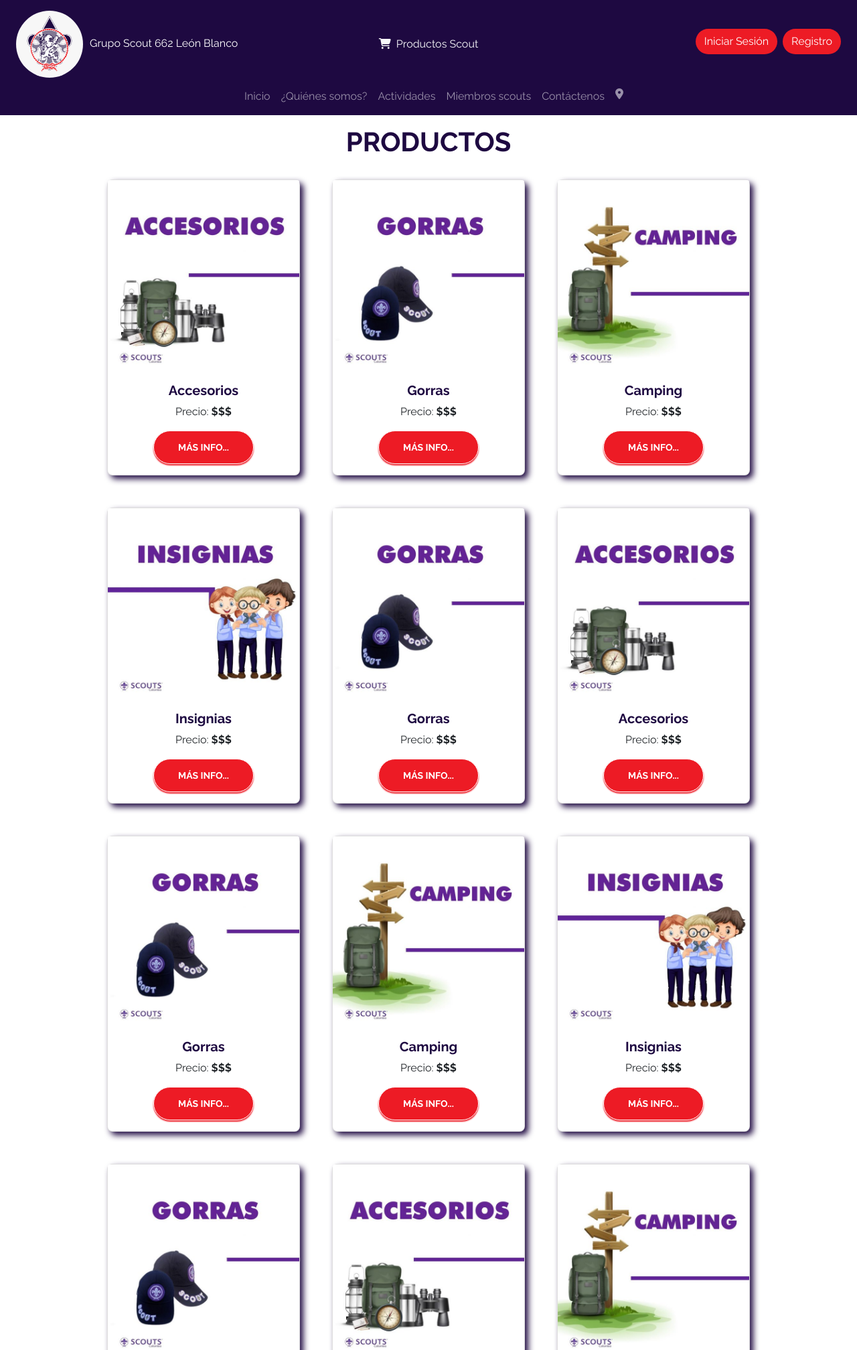
After one commit to EdwinAyala22/proyectoGrupoScout, a PHP site: page /proyectoGrupoScout/views/productos.php in a window 1280 px wide. The commit adds this page. Shown: the top 2016 px of the page at 67% size. Run offline with PHP 8.4, Linux system fonts and the light colour scheme; some libraries are stand-ins or nearby versions.

Commit message:
Se agregó la vista de productos

```diff
--- a/views/home.php
+++ b/views/home.php
@@ -74,8 +74,8 @@ $n = count($productos) - 1;
         <div class="card card_productos text-center m-4" style="width: 18rem;">
             <img src="<?php echo $productos[$i] ?>" class="card-img-top" alt="...">
             <div class="card-body">
-                <h5 class="card-title fw-bolder" style="color: #1e0941;"><?php echo $nombreP[$i] ?></h5>
-                <p class="card-text">Some quick example text to build on the card title and make up the bulk of the card's content.</p>
+                <h5 class="card-title fw-bold" style="color: #1e0941;"><?php echo $nombreP[$i] ?></h5>
+                <p class="card-text">Precio: <strong>$$$</strong> </p>
                 <button type="submit" class="btn btn_general"> <strong>Más info...</strong></button>
             </div>
         </div>
--- /dev/null
+++ b/views/productos.php
@@ -0,0 +1,77 @@
+<?php
+$productos = array(
+    "/proyectoGrupoScout/assets/img/accesorios.jpeg",
+    "/proyectoGrupoScout/assets/img/gorras.jpeg",
+    "/proyectoGrupoScout/assets/img/camping.jpeg",
+    "/proyectoGrupoScout/assets/img/insignias.jpeg",
+    "/proyectoGrupoScout/assets/img/gorras.jpeg",
+    "/proyectoGrupoScout/assets/img/accesorios.jpeg",
+    "/proyectoGrupoScout/assets/img/gorras.jpeg",
+    "/proyectoGrupoScout/assets/img/camping.jpeg",
+    "/proyectoGrupoScout/assets/img/insignias.jpeg",
+    "/proyectoGrupoScout/assets/img/gorras.jpeg",
+    "/proyectoGrupoScout/assets/img/accesorios.jpeg",
+    "/proyectoGrupoScout/assets/img/camping.jpeg",
+);
+$nombreP = array(
+    "Accesorios",
+    "Gorras",
+    "Camping",
+    "Insignias",
+    "Gorras",
+    "Accesorios",
+    "Gorras",
+    "Camping",
+    "Insignias",
+    "Gorras",
+    "Accesorios",
+    "Camping",
+);
+$n = count($productos) - 1;
+?>
+
+<title>Contáctenos</title>
+<?php
+session_start();
+
+require '../views/templates/header.php';
+
+if (!isset($_SESSION['rol'])) {
+    $btn1 = $iniciarBtn;
+    $btn2 = $registrarBtn;
+} else {
+    $btn1 = $menuBtn;
+    $btn2 = $logoutBtn;
+}
+
+?>
+
+
+<div class="mt-3">
+    <h1 class="fw-bold text-center titulo text-wrap">PRODUCTOS</h1>
+</div>
+
+<div class="container d-flex justify-content-center align-items-center flex-wrap">
+
+    <?php
+    for ($i = 0; $i <= $n; $i++) {
+    ?>
+        <div class="card card_productos text-center m-4" style="width: 18rem;">
+            <img src="<?php echo $productos[$i] ?>" class="card-img-top" alt="...">
+            <div class="card-body">
+                <h5 class="card-title fw-bold" style="color: #1e0941;"><?php echo $nombreP[$i] ?></h5>
+                <p class="card-text">Precio: <strong>$$$</strong> </p>
+                <button type="submit" class="btn btn_general"> <strong>Más info...</strong></button>
+            </div>
+        </div>
+    <?php } ?>
+
+</div>
+
+<div id="button-up">
+    <i class="fas fa-chevron-up"></i>
+</div>
+
+<?php
+require '../views/templates/footer.php';
+?>
--- a/views/scouts/menuScout.php
+++ b/views/scouts/menuScout.php
@@ -99,9 +99,9 @@ $s_id = $_GET['s'];
     </div> -->
 </div>
 
-<form method="POST" action="../login.php?logout=1">
+<!-- <form method="POST" action="../login.php?logout=1">
     <button class="btn btn_general" type="submit">Cerrar sesión</button>
-</form>
+</form> -->
 
 <?php
 
--- a/views/templates/header.php
+++ b/views/templates/header.php
@@ -78,7 +78,7 @@ if (!isset($_SESSION['rol'])) {
                 <a href="" class="text-white text-decoration-none titulo_nav"><img src="/proyectoGrupoScout/assets/img/LOGOOO-SINTXT.png" alt="" width="100" class="img-fluid nav_logo">Grupo Scout 662 León Blanco</a>
             </div>
             <div class="text-center d-flex m-auto pt-2">
-                <a href="" class="text-light nav-link m-auto productos_nav"> <i class="fas fa-shopping-cart me-1"></i> Productos Scout</a>
+                <a href="/proyectoGrupoScout/views/productos.php" class="text-light nav-link m-auto productos_nav"> <i class="fas fa-shopping-cart me-1"></i> Productos Scout</a>
             </div>
             <div class="col-md-12 text-md-center d-flex justify-content-lg-end align-items-lg-center justify-content-md-center align-items-md-center pt-2 botones_nav mb-2">
                 <?php echo $btn1 ?>
```
